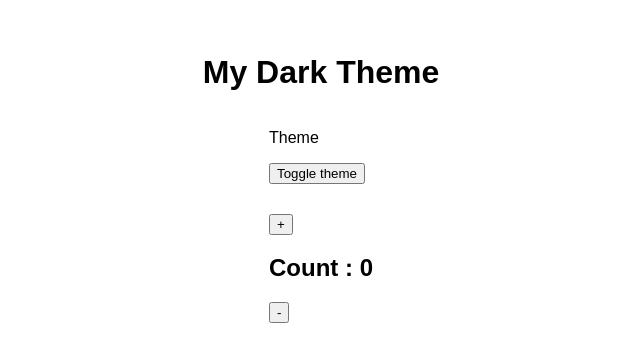
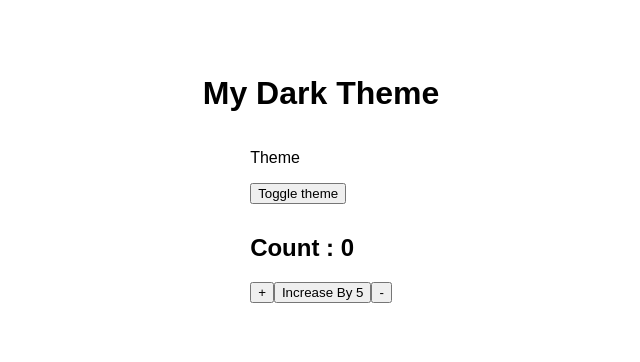
Before and after one commit to singh-anita/react-redux-01, a React (Create React App) app: page / in a window 1280 px wide. Shown: the part 222-584 px from the top of the page, without its empty margins (319-959 px from the left). Built offline with nearby package versions, Linux system fonts and the light colour scheme; what styled-theming would draw is missing.

Commit message:
icrease by 5 added

```diff
--- a/src/components/Counter.jsx
+++ b/src/components/Counter.jsx
@@ -1,12 +1,13 @@
 import { connect } from "react-redux";
-import { INCREMENT, DECREMENT } from "../redux/actionsConstants/actionConstants";
+import { INCREMENT, DECREMENT, INCREASEBY5 } from "../redux/actionsConstants/actionConstants";
 
 const Counter = (props) =>{
   // console.log("Props in counter", props.count);
   return(
   <div>
+      <h2>Count : {props.count.count}</h2>
       <button onClick={props.handleIncrementValue}> + </button>
-      <h2>Count : {props.count.count}</h2>
+      <button onClick={props.handleIncreaseValue}>Increase By 5</button>
       <button onClick={props.handleDecrementValue}> - </button>
   </div>
   )
@@ -31,6 +32,9 @@ const mapDispatchToProps = (dispatch) =>{
     handleDecrementValue: () => {
       return dispatch({ type: DECREMENT });
     },
+    handleIncreaseValue: () => {
+      return dispatch({ type: INCREASEBY5 })
+    }
   }
 }
 
--- a/src/redux/actionsConstants/actionConstants.js
+++ b/src/redux/actionsConstants/actionConstants.js
@@ -3,3 +3,5 @@ export const CHANGE_THEME = "theme/change_theme";
 export const INCREMENT = "counter/increment";
 
 export const DECREMENT ="counter/decrement";
+
+export const INCREASEBY5 = "counter/increaseby5";
--- a/src/redux/reducers/counterReducer.js
+++ b/src/redux/reducers/counterReducer.js
@@ -1,4 +1,4 @@
-import { INCREMENT, DECREMENT } from "../actionsConstants/actionConstants";
+import { INCREMENT, DECREMENT, INCREASEBY5 } from "../actionsConstants/actionConstants";
 
 const initialState = { count: 0 };
 
@@ -13,6 +13,10 @@ const counterReducer = (state = initialState, action) =>{
       return {
         count: state.count - 1
       };
+    case INCREASEBY5:
+      return {
+        count: state.count + 5
+      };
     default:
       return state
   }
```
